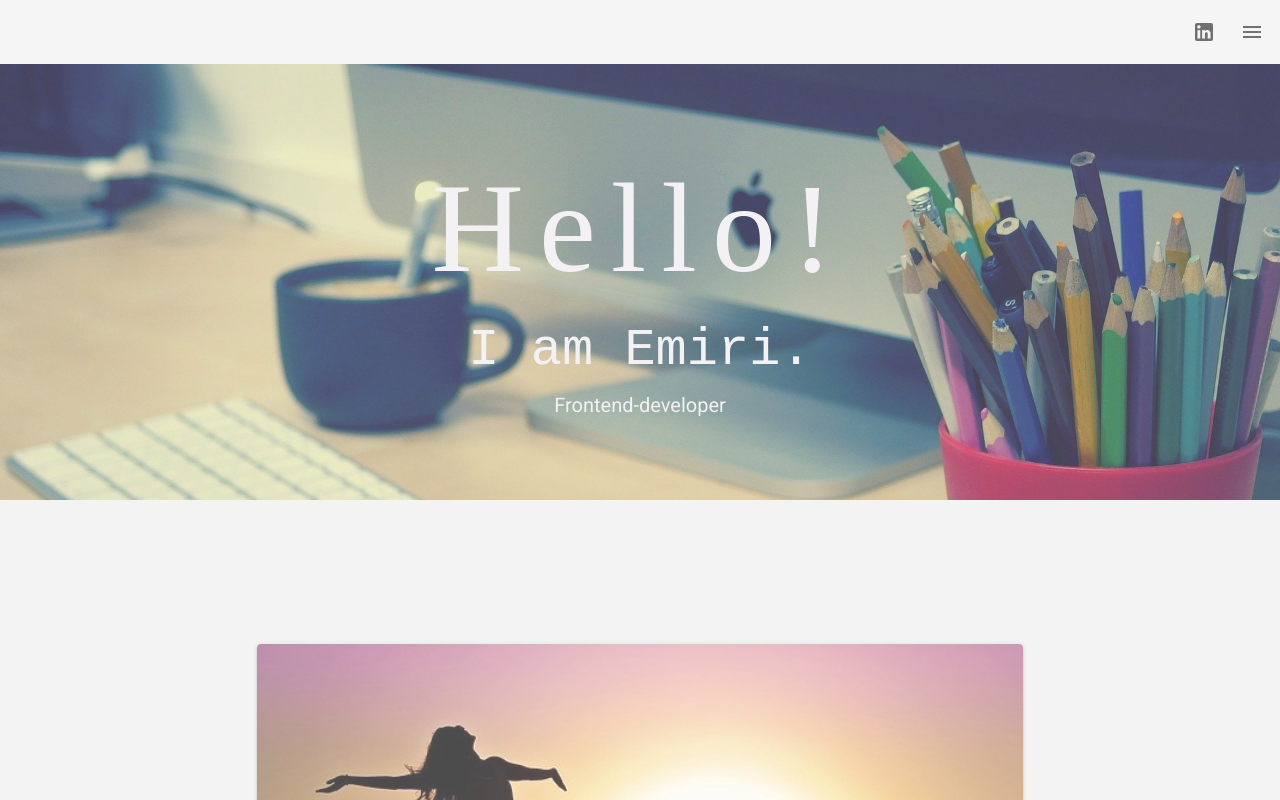
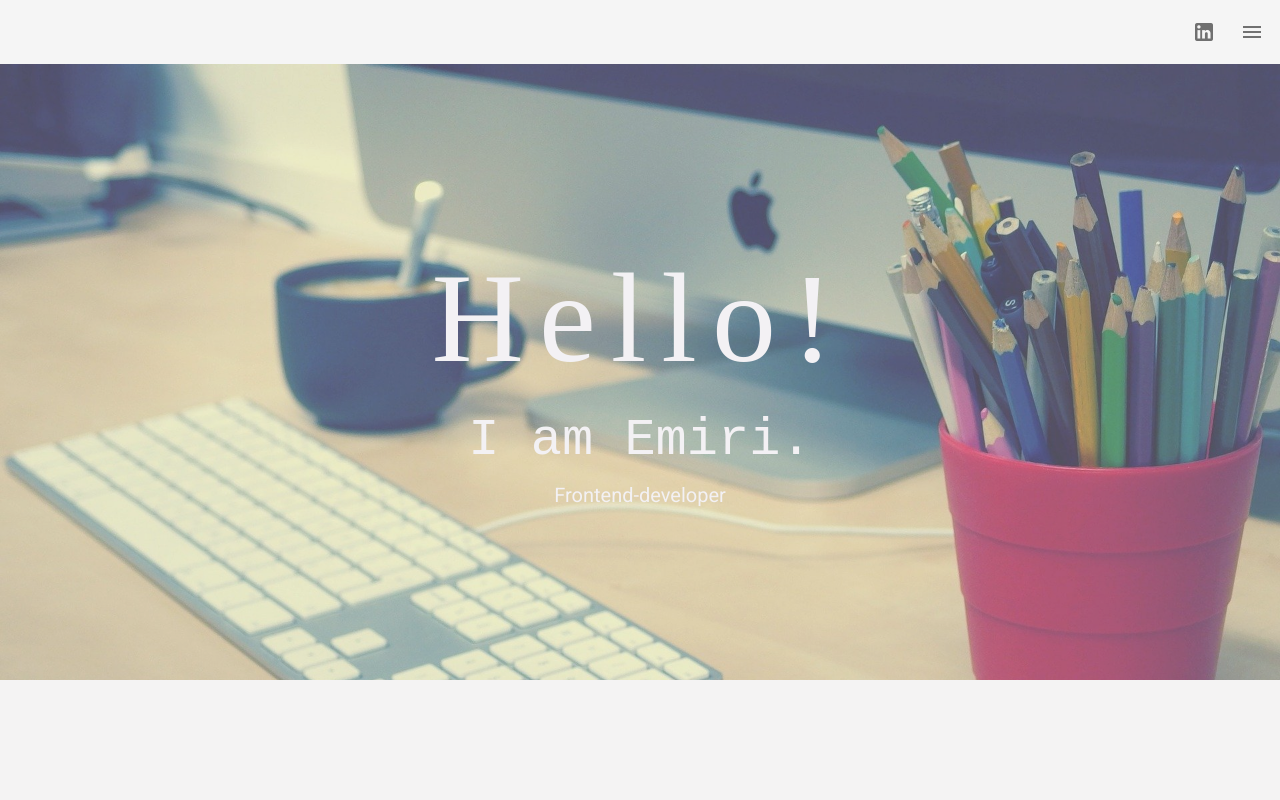
Before and after one commit to Emiri-i/myPortFolio, a Vue app: page /#/ in a window 1280 px wide. Shown: the top 800 px of the page. Built offline with nearby package versions, Linux system fonts and the light colour scheme.

Commit message:
changed style

```diff
--- a/src/views/Home.vue
+++ b/src/views/Home.vue
@@ -133,13 +133,14 @@ export default class Home extends Vue {
 </script>
 
 <style lang="scss">
+//home title
 .home-bg {
   position: relative;
   background: url("../libs/home-office-gefbc799d0_1920.jpg") no-repeat;
   -webkit-background-size: cover;
   background-size: cover;
-  opacity: 0.75;
-  padding: 80px 0;
+  opacity: 0.7;
+  padding: 170px 0;
 }
 .greeting-wrapper {
   display: flex;
```
